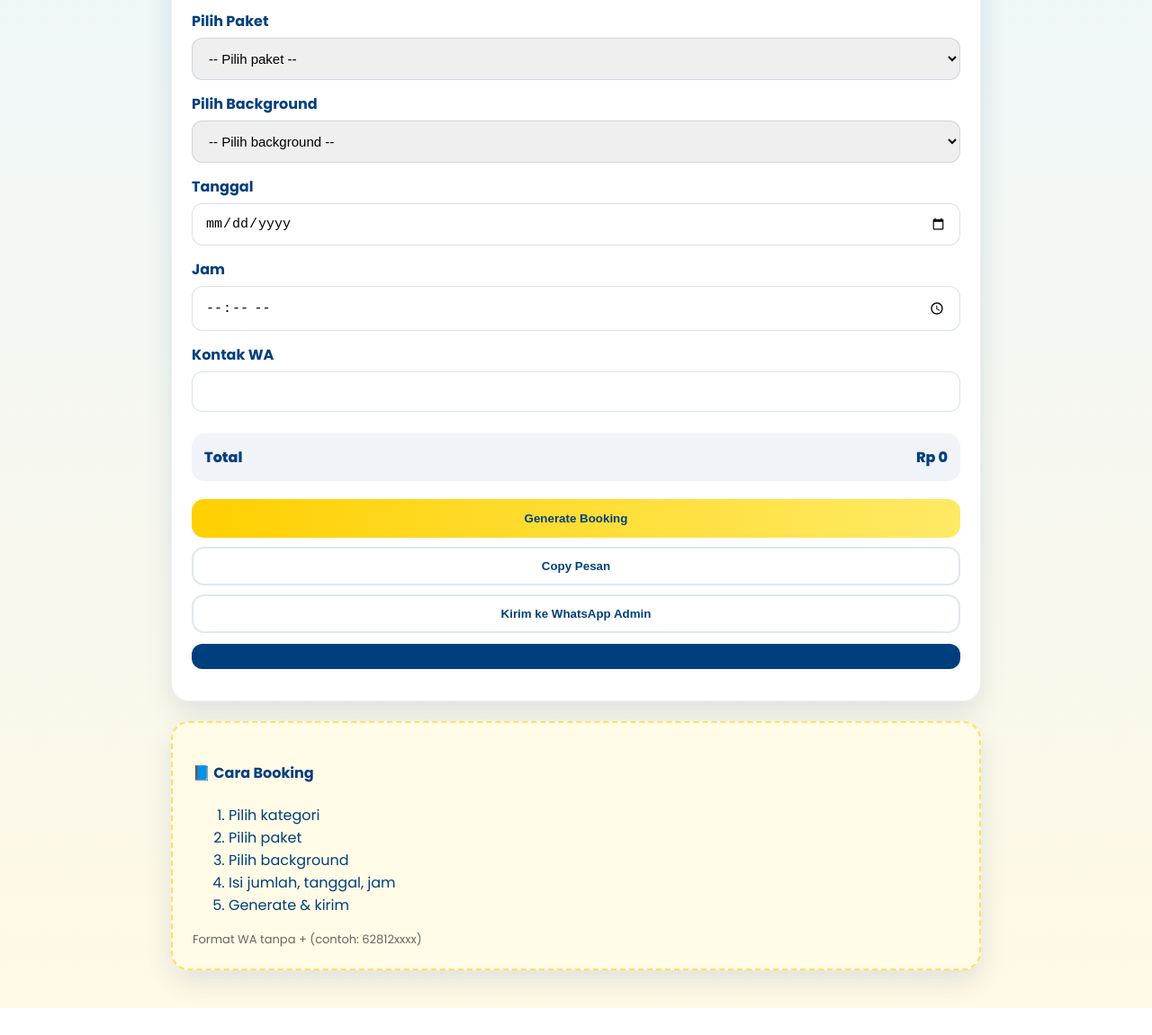
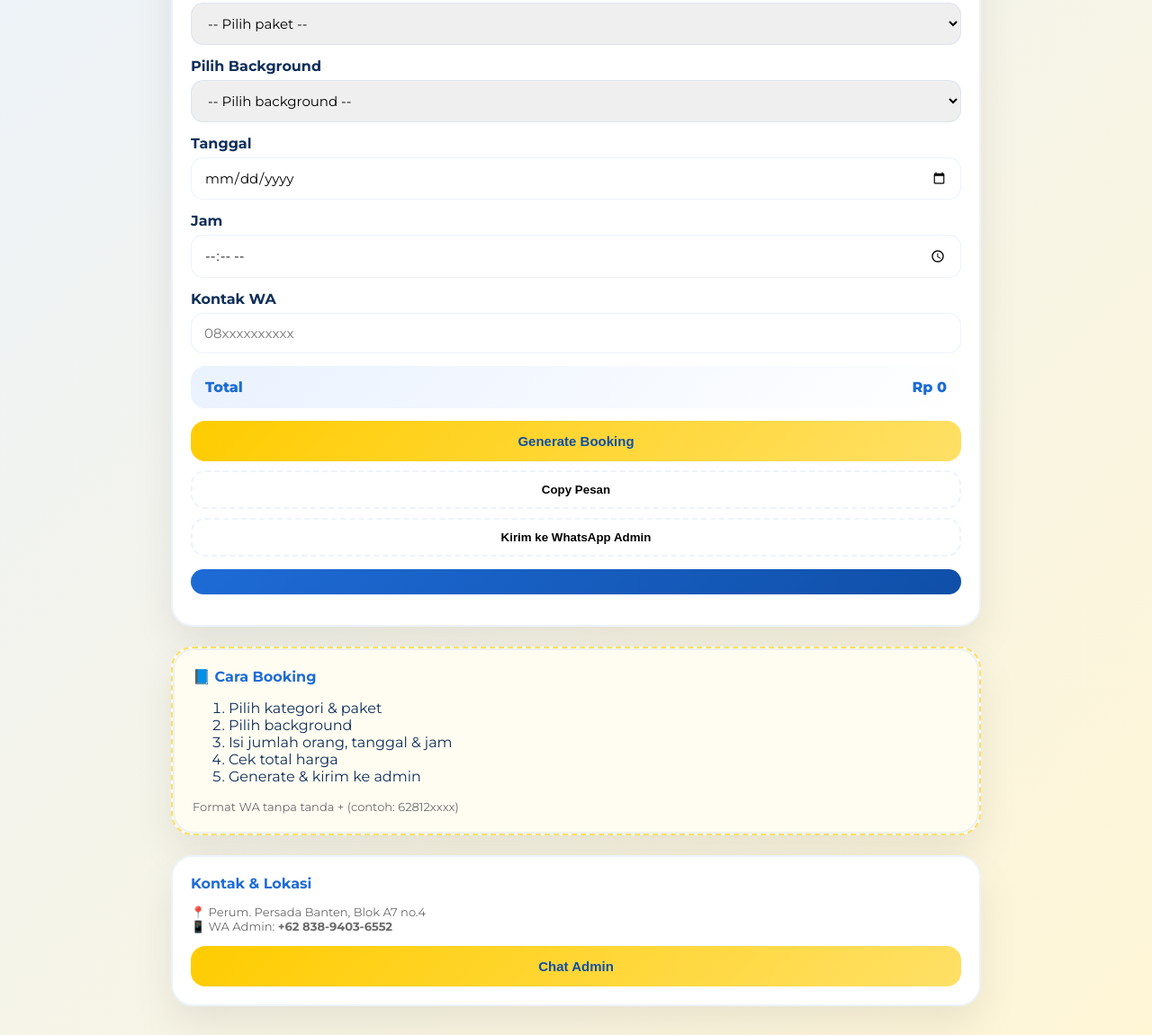
Before and after one commit to shinestudiosrg-lgtm/Shine-Studio, a plain HTML site: page booking.html in a window 1280 px wide. Shown: the part 448-1599 px from the top of the page at 90% size. Before the commit the page ends 1569 px from the top, so only its background shows below. Drawn offline with Linux system fonts and the light colour scheme.

Commit message:
Refactor booking form layout and styles

```diff
--- a/booking.html
+++ b/booking.html
@@ -5,148 +5,161 @@
 <meta name="viewport" content="width=device-width,initial-scale=1" />
 <title>Shine Self Photo Studio — Booking</title>
 
-<link href="https://fonts.googleapis.com/css2?family=Poppins:wght@400;600;700;800&display=swap" rel="stylesheet">
+<link href="https://fonts.googleapis.com/css2?family=Montserrat:wght@400;600;700;800&display=swap" rel="stylesheet">
 
 <style>
 :root{
-  --blue:#0056a6;
-  --blue-dark:#003f7d;
-  --yellow:#ffd000;
-  --bg:linear-gradient(180deg,#e9f6ff 0%,#fff9e6 100%);
+  --blue:#1e6bd6;
+  --blue-dark:#0f4fa8;
+  --blue-soft:#eaf2ff;
+  --yellow:#ffcc00;
+  --yellow-soft:#fff6d6;
+  --text:#0f2f5a;
+  --card:#ffffff;
+  --border:rgba(30,107,214,.08);
 }
 
 *{box-sizing:border-box}
 
 body{
   margin:0;
-  font-family:'Poppins',system-ui;
-  background:var(--bg);
-  color:var(--blue-dark);
-  padding:20px;
+  padding:32px 16px;
+  font-family:'Montserrat',system-ui;
+  background:linear-gradient(135deg,var(--blue-soft),var(--yellow-soft));
+  color:var(--text);
 }
 
-/* Header */
+/* HEADER */
 header{
   max-width:900px;
-  margin:0 auto 20px;
+  margin:0 auto 26px;
   display:flex;
   align-items:center;
   gap:16px;
 }
 
 .brand{
-  background:linear-gradient(90deg,var(--blue-dark),var(--blue));
+  background:linear-gradient(135deg,var(--blue),var(--blue-dark));
   color:#fff;
-  padding:14px 20px;
-  border-radius:14px;
+  padding:14px 22px;
+  border-radius:22px;
   font-weight:800;
-  font-size:20px;
+  font-size:22px;
+  box-shadow:0 14px 30px rgba(30,107,214,.25);
 }
 
 .subtitle{
-  font-size:18px;
+  font-size:20px;
   font-weight:700;
   color:var(--blue);
 }
 
-/* Layout */
+/* CONTAINER */
 .container{
   max-width:900px;
   margin:0 auto;
+  display:grid;
+  gap:22px;
 }
 
-/* Card */
+/* CARD */
 .card{
-  background:rgba(255,255,255,0.96);
-  border-radius:20px;
+  background:var(--card);
+  border-radius:24px;
   padding:22px;
-  box-shadow:0 12px 30px rgba(0,63,125,.12);
-  border:1px solid rgba(0,63,125,.08);
-  margin-bottom:22px;
+  box-shadow:0 20px 45px rgba(0,0,0,.08);
+  position:relative;
 }
 
-/* Form */
+.card::after{
+  content:'';
+  position:absolute;
+  inset:0;
+  border-radius:24px;
+  border:2px solid var(--border);
+  pointer-events:none;
+}
+
+/* FORM */
+h3,h4{
+  margin:0 0 14px 0;
+  color:var(--blue);
+}
+
 label{
   display:block;
   font-weight:700;
-  margin-bottom:6px;
+  margin:14px 0 6px;
 }
 
 input,select{
   width:100%;
-  padding:13px 14px;
-  border-radius:12px;
-  border:1px solid rgba(0,63,125,.15);
+  padding:12px 14px;
+  border-radius:14px;
+  border:1px solid var(--border);
   font-size:15px;
-  margin-bottom:14px;
+  font-family:inherit;
 }
 
-input:focus,select:focus{
-  outline:2px solid rgba(255,208,0,.6);
+/* TOTAL */
+.total-box{
+  margin-top:14px;
+  padding:14px 16px;
+  border-radius:16px;
+  background:linear-gradient(135deg,var(--blue-soft),#fff);
+  display:flex;
+  justify-content:space-between;
+  align-items:center;
+  font-weight:800;
+  color:var(--blue);
 }
 
-/* Buttons */
+/* BUTTON */
 .btn-primary{
-  background:linear-gradient(90deg,var(--yellow),#ffea66);
+  width:100%;
+  margin-top:14px;
+  padding:14px;
+  border-radius:16px;
   border:none;
+  cursor:pointer;
+  font-weight:800;
+  font-size:15px;
+  background:linear-gradient(135deg,var(--yellow),#ffe066);
   color:var(--blue-dark);
-  padding:14px;
-  border-radius:14px;
-  font-weight:800;
-  width:100%;
-  cursor:pointer;
-  margin-top:10px;
-  transition:.25s;
-}
-
-.btn-primary:hover{
-  transform:translateY(-2px);
-  box-shadow:0 10px 20px rgba(0,0,0,.15);
 }
 
 .btn-ghost{
+  width:100%;
+  margin-top:10px;
+  padding:12px;
+  border-radius:16px;
   background:#fff;
-  border:2px solid rgba(0,63,125,.12);
-  color:var(--blue-dark);
-  padding:12px;
-  border-radius:14px;
-  width:100%;
+  border:2px dashed var(--border);
+  font-weight:700;
   cursor:pointer;
-  margin-top:10px;
-  font-weight:600;
 }
 
-/* Total */
-.total-box{
-  display:flex;
-  justify-content:space-between;
-  align-items:center;
+/* OUTPUT */
+pre#output{
+  background:linear-gradient(135deg,var(--blue),var(--blue-dark));
+  color:#fff;
   padding:14px;
-  border-radius:14px;
-  background:rgba(0,63,125,.06);
-  font-weight:800;
-  margin:10px 0;
+  border-radius:16px;
+  font-size:14px;
+  margin-top:14px;
+  white-space:pre-wrap;
 }
 
-/* Output */
-pre{
-  background:var(--blue-dark);
-  color:#fff;
-  padding:14px;
-  border-radius:12px;
-  white-space:pre-wrap;
-  margin-top:12px;
+/* TUTORIAL */
+.tutorial{
+  background:#fffdf2;
+  border:2px dashed rgba(255,204,0,.6);
 }
 
-/* Tutorial */
-.tutorial{
-  background:#fffbe6;
-  border:2px dashed rgba(255,208,0,.6);
-}
-
+/* TEXT */
 .muted{
   font-size:13px;
-  color:#666;
+  color:#6b6b6b;
 }
 </style>
 </head>
@@ -160,11 +173,12 @@ pre{
 
 <main class="container">
 
+  <!-- BOOKING -->
   <div class="card">
     <h3>Form Booking</h3>
 
     <label>Nama Customer</label>
-<input id="nama" type="text">
+    <input id="nama" type="text" placeholder="Nama lengkap">
 
     <label>Jumlah Orang</label>
     <input id="jumlah" type="number" min="1" value="1" oninput="hitungTotal()">
@@ -193,11 +207,11 @@ pre{
     <input id="jam" type="time">
 
     <label>Kontak WA</label>
-<input id="wa" type="text">
+    <input id="wa" type="text" placeholder="08xxxxxxxxxx">
 
     <div class="total-box">
-  <span>Total</span>
-  <span id="totalDisplay">Rp 0</span>
+      <div>Total</div>
+      <div id="totalDisplay">Rp 0</div>
     </div>
 
     <button class="btn-primary" onclick="generate()">Generate Booking</button>
@@ -207,101 +221,32 @@ pre{
     <pre id="output"></pre>
   </div>
 
+  <!-- TUTORIAL -->
   <div class="card tutorial">
     <h4>📘 Cara Booking</h4>
     <ol>
-<li>Pilih kategori</li>
-<li>Pilih paket</li>
+      <li>Pilih kategori & paket</li>
       <li>Pilih background</li>
-<li>Isi jumlah, tanggal, jam</li>
-<li>Generate & kirim</li>
+      <li>Isi jumlah orang, tanggal & jam</li>
+      <li>Cek total harga</li>
+      <li>Generate & kirim ke admin</li>
     </ol>
-<div class="muted">Format WA tanpa + (contoh: 62812xxxx)</div>
+    <div class="muted">Format WA tanpa tanda + (contoh: 62812xxxx)</div>
+  </div>
+
+  <!-- KONTAK -->
+  <div class="card">
+    <h4>Kontak & Lokasi</h4>
+    <div class="muted">📍 Perum. Persada Banten, Blok A7 no.4</div>
+    <div class="muted">📱 WA Admin: <strong>+62 838-9403-6552</strong></div>
+    <button class="btn-primary" onclick="location.href='https://wa.me/6283894036552'">Chat Admin</button>
   </div>
 
 </main>
 
-<!-- 🔥 SCRIPT ASLI KAMU — TIDAK DIUBAH 🔥 -->
+<!-- ⚠️ SCRIPT JS ASLI TIDAK DIUBAH -->
 <script>
-const paketData = {
-  box: [
-    { label: "Basic - 10k", price: 10000 },
-    { label: "Premium - 20k", price: 20000 },
-    { label: "Gold - 25k", price: 25000 }
-  ],
-  studio: [
-    { label: "Basic - 15k", price: 15000 },
-    { label: "Premium - 25k", price: 25000 },
-    { label: "Gold - 35k", price: 35000 },
-    { label: "Special Bundling - 80k", price: 80000 },
-    { label: "Special Group - 150k", price: 150000 },
-    { label: "Special Family - 200k", price: 200000 }
-  ]
-};
-
-const bgData = {
-  box: ["Coklat","Biru","Tahanan"],
-  studio: ["Beige","Sky Blue","Putih","Abu-abu","Tirai"]
-};
-
-function rupiah(n){
-  if(isNaN(n)) return "Rp 0";
-  return "Rp " + n.toString().replace(/\B(?=(\d{3})+(?!\d))/g, ".");
-}
-
-function updatePaket(){
-  const k = kategori.value;
-  pilihPaket.innerHTML = "<option value=''>-- Pilih paket --</option>";
-  background.innerHTML = "<option value=''>-- Pilih background --</option>";
-  (paketData[k]||[]).forEach(p=>{
-    const opt=document.createElement('option');
-    opt.value=p.price;
-    opt.textContent=p.label;
-    pilihPaket.appendChild(opt);
-  });
-  (bgData[k]||[]).forEach(b=>{
-    const opt=document.createElement('option');
-    opt.value=b;
-    opt.textContent=b;
-    background.appendChild(opt);
-  });
-  hitungTotal();
-}
-
-function hitungTotal(){
-  const price=Number(pilihPaket.value)||0;
-  const jumlahVal=Number(jumlah.value)||0;
-  const total=price*jumlahVal;
-  totalDisplay.textContent=rupiah(total);
-  return total;
-}
-
-function generate(){
-  const message=
-`📸 *BOOKING SHINE SELF PHOTO STUDIO*
-━━━━━━━━━━━━━━━━━━
-👤 Nama: ${nama.value}
-👥 Jumlah Orang: ${jumlah.value}
-🏷 Kategori: ${kategori.value}
-📦 Paket: ${pilihPaket.options[pilihPaket.selectedIndex]?.text}
-🎨 Background: ${background.value}
-💰 Total Harga: ${rupiah(hitungTotal())}
-📅 Tanggal: ${tanggal.value}
-⏰ Jam: ${jam.value}
-📱 Kontak WA: ${wa.value}
-━━━━━━━━━━━━━━━━━━
-Terima kasih sudah booking 🤍`;
-  output.textContent=message;
-}
-
-function copyText(){
-  navigator.clipboard.writeText(output.innerText);
-  alert("Berhasil disalin!");
-}
-
-function sendWA(){
-  window.open("https://wa.me/6283894036552?text="+encodeURIComponent(output.innerText));
-}
+/* === SCRIPT KAMU TETAP SAMA === */
 </script>
 
 </body>
```
Lines whose indentation alone changed are shown as unchanged.
